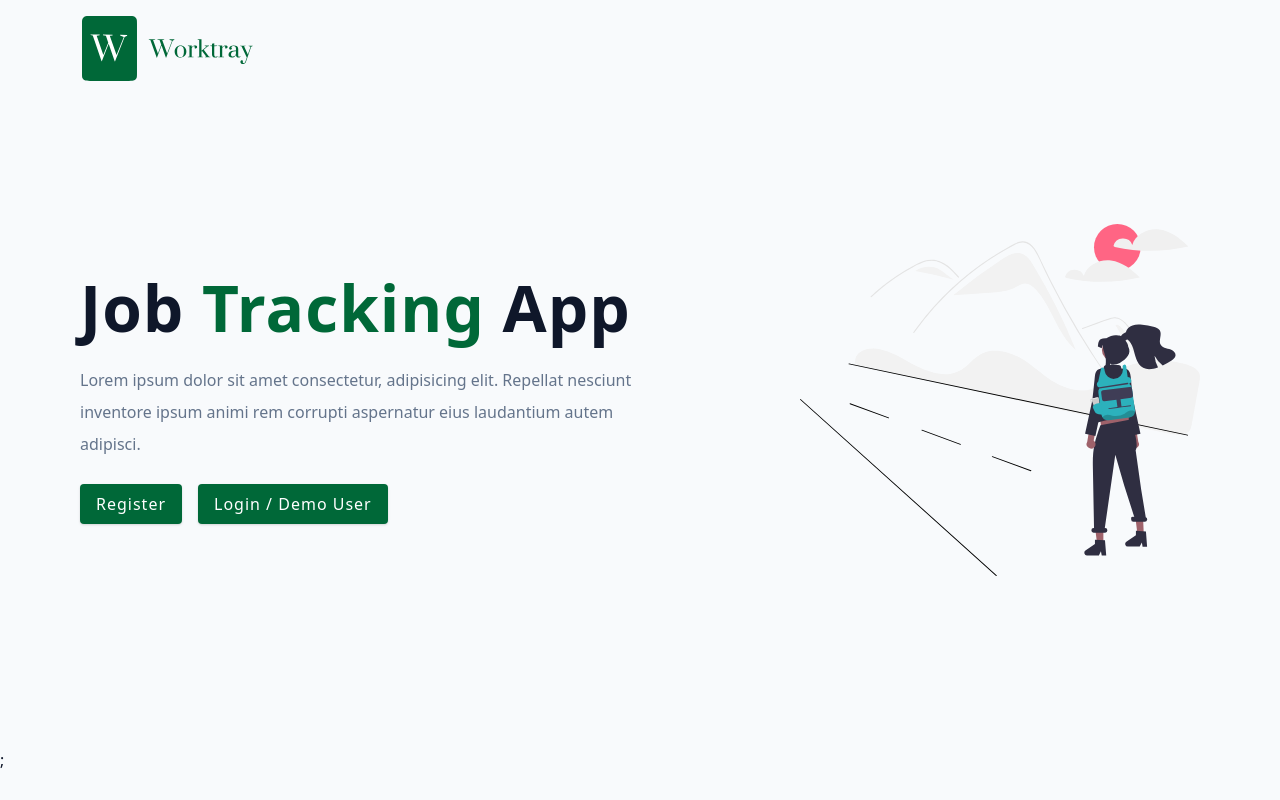
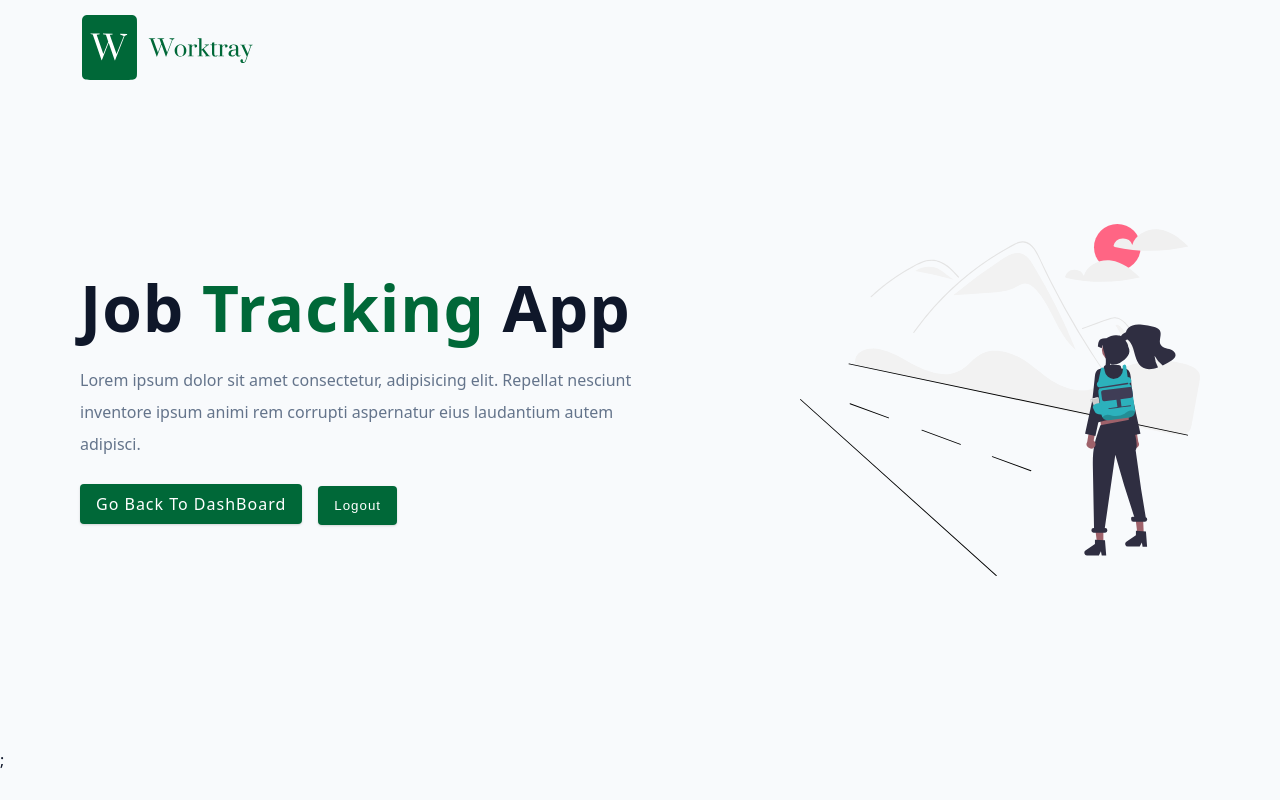
Before and after one commit to emmanuel4365/worktray, a React (Vite) app in the folder client/: page / in a window 1280 px wide. Built offline with nearby package versions, Linux system fonts and the light colour scheme; no server answers.

Commit message:
Added logo link functionality

```diff
--- a/client/src/App.jsx
+++ b/client/src/App.jsx
@@ -10,6 +10,7 @@ import { action as deleteJobAction } from "./pages/DeleteJob";
 import { action as profileAction } from "./pages/Profile";
 import { loader as adminLoader } from "./pages/Admin";
 import { loader as statLoader } from "./pages/Stats";
+import { loader as homeLoader } from "./pages/HomeLayout";
 import { QueryClient, QueryClientProvider } from "@tanstack/react-query";
 import { ReactQueryDevtools } from "@tanstack/react-query-devtools";
 import {
@@ -49,6 +50,7 @@ const router = createBrowserRouter([
     path: "/",
     element: <HomeLayout />,
     errorElement: <Error />,
+    loader: homeLoader,
     children: [
       {
         index: true,
--- a/client/src/components/Logo.jsx
+++ b/client/src/components/Logo.jsx
@@ -1,7 +1,12 @@
-import logo from '../assets/images/logo.svg'
+import { Link } from "react-router-dom";
+import logo from "../assets/images/logo.svg";
 
 const Logo = () => {
-    return <img src={logo} alt="Worktray Logo" className='logo' />
-}
+  return (
+    <Link to="/">
+      <img src={logo} alt="Worktray Logo" className="logo" />
+    </Link>
+  );
+};
 
 export default Logo;
--- a/client/src/pages/DashboardLayout.jsx
+++ b/client/src/pages/DashboardLayout.jsx
@@ -45,6 +45,8 @@ const DashboardLayout = () => {
   };
 
   const logoutUser = async () => {
+    const status = "true";
+    localStorage.setItem("loggedout", status);
     navigate("/");
     await customFetch.get("/auth/logout");
     toast.success("Logging out...");
--- a/client/src/pages/HomeLayout.jsx
+++ b/client/src/pages/HomeLayout.jsx
@@ -1,10 +1,21 @@
-import { Outlet } from "react-router-dom"
+import { Outlet, useLoaderData } from "react-router-dom";
+import customFetch from "../utils/customFetch";
+
+export const loader = async () => {
+  try {
+    const { data } = await customFetch("/users/current-user");
+    return data;
+  } catch (error) {
+    return error;
+  }
+};
 
 const HomeLayout = () => {
+  const user = useLoaderData();
   return (
     <>
-      <Outlet/>
+      <Outlet context={user} />
     </>
-  )
-}
-export default HomeLayout
+  );
+};
+export default HomeLayout;
--- a/client/src/pages/Landing.jsx
+++ b/client/src/pages/Landing.jsx
@@ -1,33 +1,72 @@
-import styled from "styled-components"
-import Wrapper from "../assets/wrappers/LandingPage"
-import main from '../assets/images/main.svg'
-import { Link } from "react-router-dom"
-import { Logo } from "../components"
+import Wrapper from "../assets/wrappers/LandingPage";
+import main from "../assets/images/main.svg";
+import { Link, useNavigate, useOutletContext } from "react-router-dom";
+import { Logo } from "../components";
+import customFetch from "../utils/customFetch";
+import { toast } from "react-toastify";
+import { useState } from "react";
 
 const Landing = () => {
+  const checkLogoutStatus = () => {
+    let newState = localStorage.getItem("loggedout") === "true";
+    return newState;
+  };
+  const userData = useOutletContext();
+  const [loggedout, setLoggedout] = useState(checkLogoutStatus());
+  const navigate = useNavigate();
+
+  const logoutUser = async () => {
+    localStorage.setItem("loggedout", "true");
+    await customFetch.get("/auth/logout");
+    toast.success("Logging out...");
+    navigate("/");
+    location.reload();
+  };
+
   return (
-
     <Wrapper>
       <nav>
-          <Logo/>
+        <Logo />
       </nav>
       <div className="container page">
         <div className="info">
           <h1>
             job <span>tracking</span> app
           </h1>
-            <p>Lorem ipsum dolor sit amet consectetur, adipisicing elit. Repellat nesciunt inventore ipsum animi rem corrupti aspernatur eius laudantium autem adipisci.</p>
-            <Link to='/register' className="btn register-link">Register</Link>
-            <Link to='/login' className="btn">Login / Demo User</Link>
+          <p>
+            Lorem ipsum dolor sit amet consectetur, adipisicing elit. Repellat
+            nesciunt inventore ipsum animi rem corrupti aspernatur eius
+            laudantium autem adipisci.
+          </p>
+          <Link to="/register" className="btn register-link">
+            {userData && loggedout ? (
+              "Register"
+            ) : (
+              <Link to="/dashboard" style={{ color: "white" }}>
+                Go Back to DashBoard
+              </Link>
+            )}
+          </Link>
+          {userData && loggedout ? (
+            <button
+              type="button"
+              className="btn"
+              onClick={() => {
+                navigate("/login");
+              }}
+            >
+              "Login / Demo User"
+            </button>
+          ) : (
+            <button type="button" className="btn" onClick={logoutUser}>
+              Logout
+            </button>
+          )}
         </div>
         <img src={main} alt="job hunt" className="img main-img" />
       </div>
     </Wrapper>
+  );
+};
 
-  )
-}
-
-
-
-
-export default Landing
+export default Landing;
--- a/client/src/pages/Login.jsx
+++ b/client/src/pages/Login.jsx
@@ -10,9 +10,11 @@ export const action = async ({ request }) => {
   try {
     await customFetch.post("/auth/login", data);
     toast.success("Login successful");
+    localStorage.setItem("loggedout", "false");
     return redirect("/dashboard");
   } catch (error) {
-    toast.error(error?.response?.data?.msg);
+    // toast.error(error?.response?.data?.msg);
+    console.log(error.response.data.msg);
     return error;
   }
 };
@@ -28,6 +30,7 @@ const Login = () => {
       await customFetch.post("/auth/login", data);
       toast.success("take a test drive");
       navigate("/dashboard");
+      localStorage.setItem("loggedout", "false");
     } catch (error) {
       toast.error(error?.response?.data?.msg);
     }
--- a/package.json
+++ b/package.json
@@ -1,7 +1,7 @@
 {
   "name": "worktray",
   "version": "1.0.0",
-  "description": "",
+  "description": "Job Tracking App",
   "main": "index.js",
   "type": "module",
   "scripts": {
@@ -11,8 +11,8 @@
     "client": "cd client && npm run dev",
     "dev": "concurrently --kill-others-on-fail \" npm run server\" \" npm run client\""
   },
-  "keywords": [],
-  "author": "",
+  "keywords": ["job tracker","job tracking","job stats"],
+  "author": "Omale Arumona",
   "license": "ISC",
   "dependencies": {
     "bcryptjs": "^2.4.3",
```
Also changed, not shown: 1 other file (tests, documents, lock files or other folders). Lines whose indentation alone changed are shown as unchanged.
